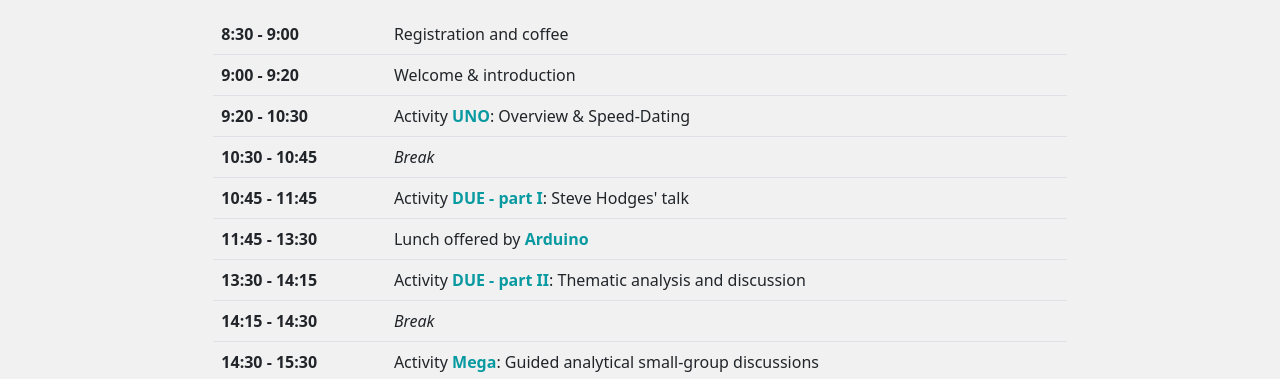
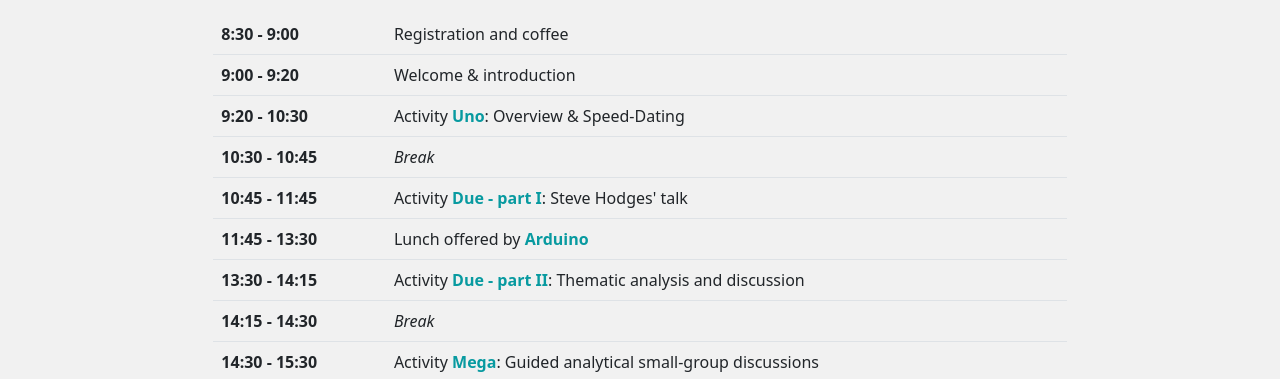
Before and after one commit to BeyondPrototyping/WorkshopWeb2023, a Jekyll site: the page built from index.html, in a window 1280 px wide and 900 px high, scrolled down 2856 px. Shown: the part 155-534 px from the top of the window. Built offline with Jekyll 4.4.1, drawn with Linux system fonts in a browser that asks for light colours.

Commit message:
Update practical.html

```diff
--- a/_includes/content/practical.html
+++ b/_includes/content/practical.html
@@ -20,7 +20,7 @@
 		</tr>
 		<tr>
 			<th>9:20 - 10:30</th>
-			<td>Activity <span class="text-info fw-bold">UNO</span>: Overview & Speed-Dating</td>
+			<td>Activity <span class="text-info fw-bold">Uno</span>: Overview & Speed-Dating</td>
 		</tr>
 		<tr>
 			<th>10:30 - 10:45</th>
@@ -28,7 +28,7 @@
 		</tr>
 		<tr>
 			<th>10:45 - 11:45</th>
-			<td>Activity <span class="text-info fw-bold">DUE - part I</span>: Steve Hodges' talk</td>
+			<td>Activity <span class="text-info fw-bold">Due - part I</span>: Steve Hodges' talk</td>
 		</tr>
 		<tr>
 			<th>11:45 - 13:30</th>
@@ -36,7 +36,7 @@
 		</tr>
 		<tr>
 			<th>13:30 - 14:15</th>
-			<td>Activity <span class="text-info fw-bold">DUE - part II</span>: Thematic analysis and discussion</td>
+			<td>Activity <span class="text-info fw-bold">Due - part II</span>: Thematic analysis and discussion</td>
 		</tr>
 		<tr>
 			<th>14:15 - 14:30</th>
```
